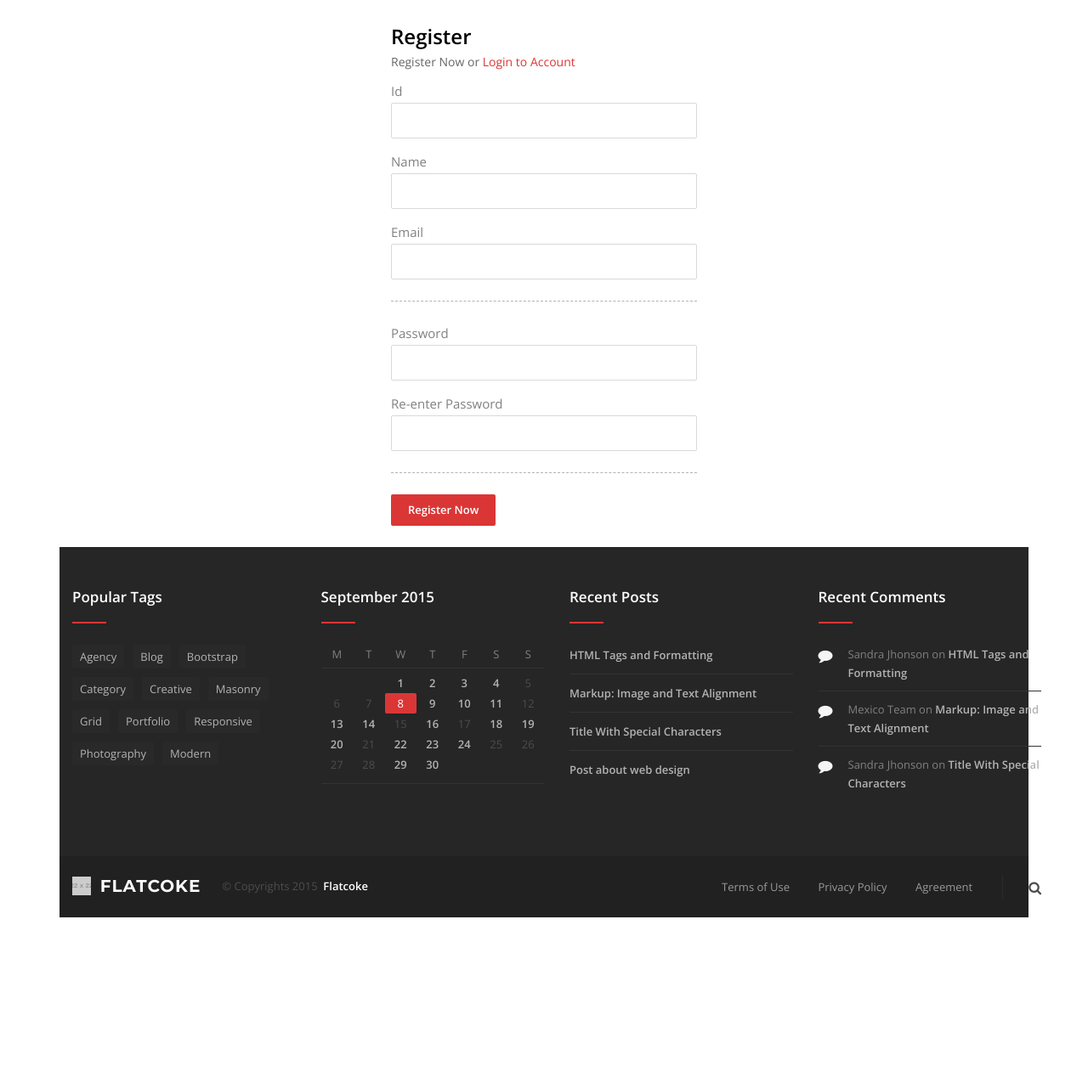
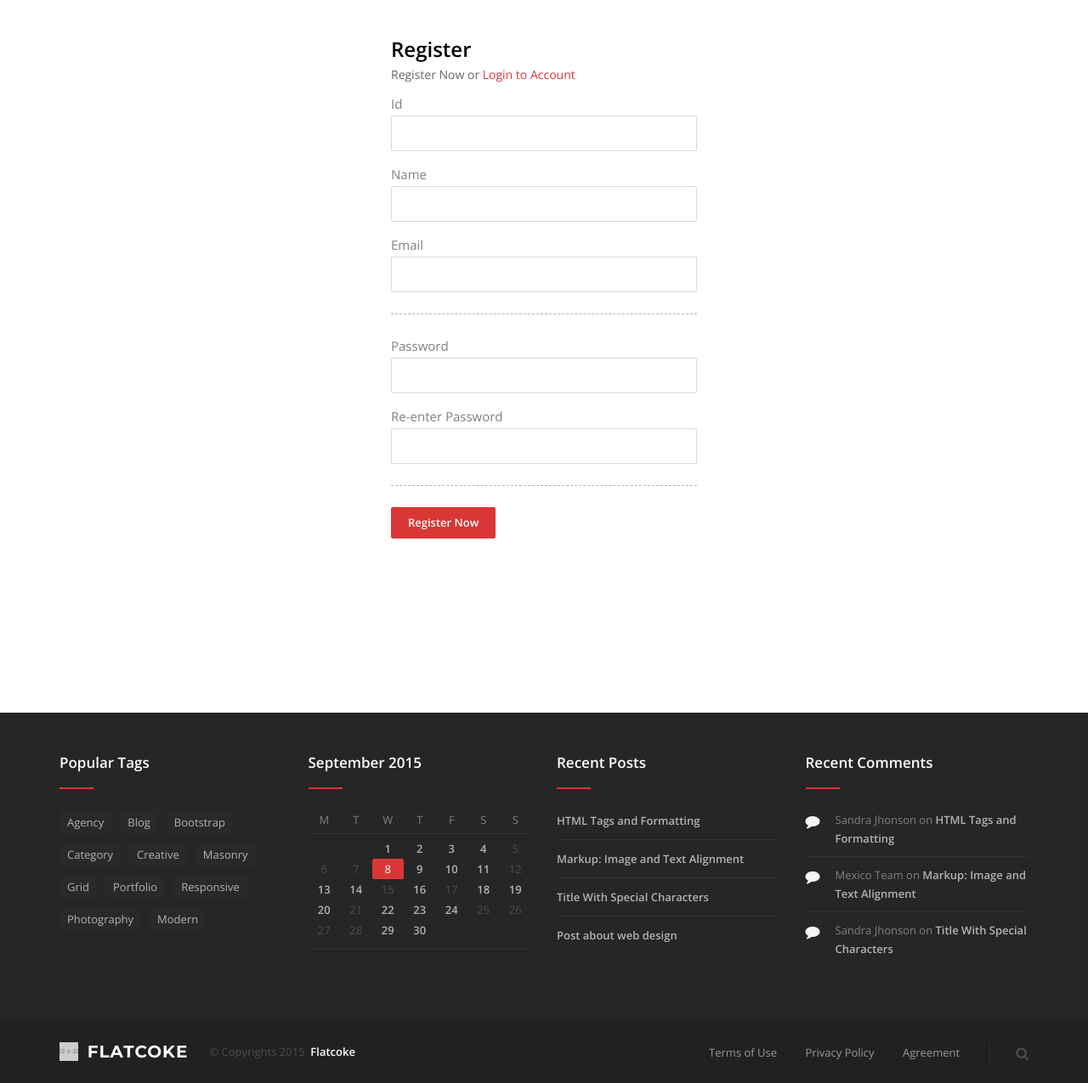
Before and after one commit to flatcoke/flask-structure, a Flask app: page /auth/signup/ in a window 1280 px wide. Shown: the part 73-1348 px from the top of the page at 85% size. Before the commit the page ends 1153 px from the top, so only its background shows below. Run offline with Flask 2, Linux system fonts and the light colour scheme; grey boxes labelled with a size stand in for pictures from a placeholder-image service; some libraries are stand-ins or nearby versions.

Commit message:
fix signup template

```diff
--- a/app/templates/auth/signup.html
+++ b/app/templates/auth/signup.html
@@ -1,13 +1,12 @@
 {% include "header.html" %}
 {% block content %}
-    <div>
-    </div>
+    <div class="content">
+        <div class="container maincontent">
             <!-- CONTAINER -->
-    <div class="container pt">
             <div class="row">
                 <div class="col-lg-4 col-md-6 col-sm-8 col-lg-offset-4 col-md-offset-3 col-sm-offset-2">
                     <!-- CONTAINER -->
-            <div>
+                    <div style="padding-bottom:100px">
                         <h2>Register
                             <small>Register Now or <a href="">Login to Account</a></small>
                         </h2>
@@ -67,6 +66,8 @@
                     </div>
                 </div>
             </div>
+        </div>
+    </div>
 
 {% endblock %}
 
```
Lines whose indentation alone changed are shown as unchanged.
